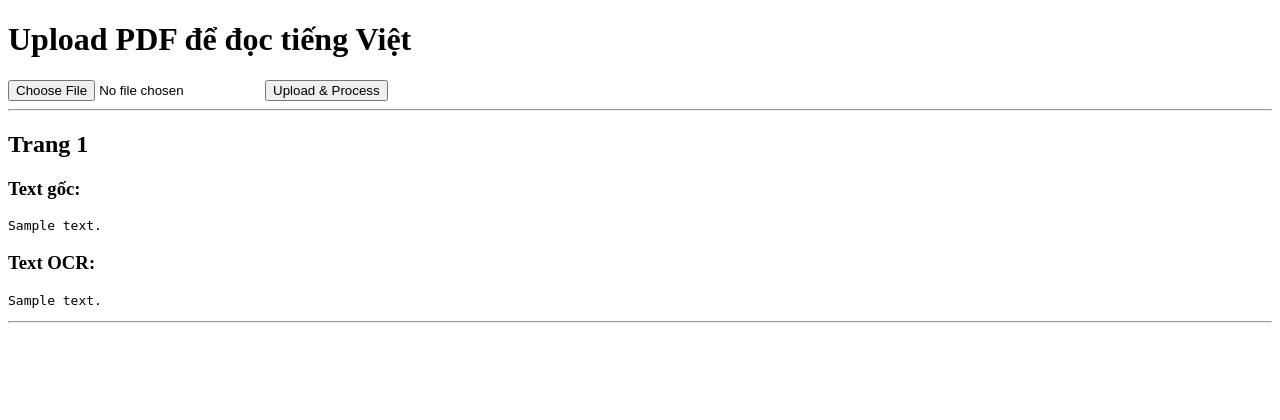
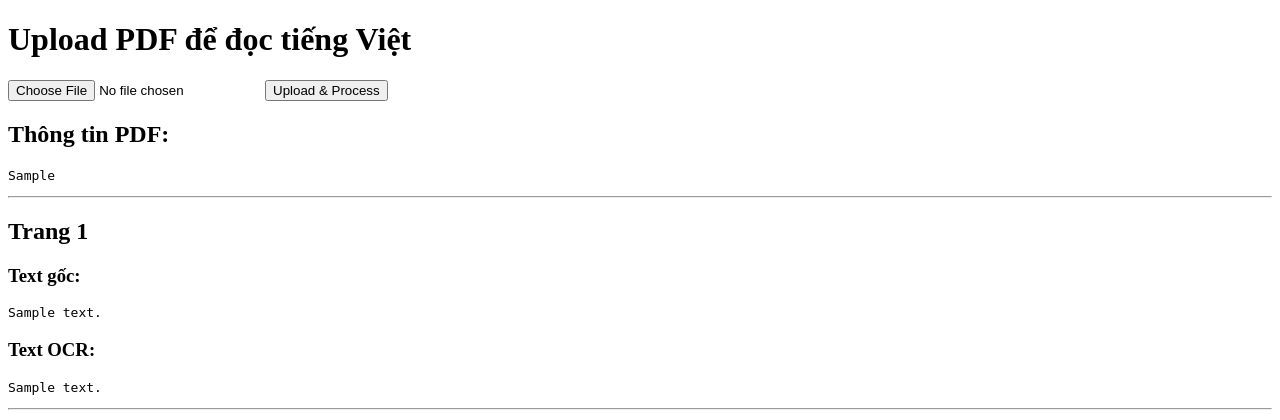
Before and after one commit to PHDieu661/pdf_reader_app, a Flask app: template templates/index.html in a window 1280 px wide. Shown: the top 420 px of the page. Run offline with Flask 3, Linux system fonts and the light colour scheme; the template is opened without the code that fills it: most values are stand-ins (such as "Sample title", 1, 10 or a date in 2020).

Commit message:
Add PDF info extraction and display in the upload process

```diff
--- a/app.py
+++ b/app.py
@@ -6,6 +6,7 @@ import pytesseract
 import cv2
 import numpy as np
 from PIL import Image
+import subprocess
 
 # Cấu hình
 UPLOAD_FOLDER = 'uploads'
@@ -33,6 +34,16 @@ def index():
             filepath = os.path.join(app.config['UPLOAD_FOLDER'], file.filename)
             file.save(filepath)
 
+            # Gọi pdfinfo để lấy thông tin PDF
+            try:
+                result = subprocess.run(['pdfinfo', filepath], stdout=subprocess.PIPE, stderr=subprocess.PIPE, text=True)
+                if result.returncode == 0:
+                    pdf_info = result.stdout
+                else:
+                    pdf_info = f"Lỗi khi gọi pdfinfo: {result.stderr}"
+            except Exception as e:
+                pdf_info = f"Lỗi hệ thống: {str(e)}"
+
             # 1. Trích text gốc
             text_all = []
             with pdfplumber.open(filepath) as pdf:
@@ -56,7 +67,7 @@ def index():
                     'text_ocr': ocr_all[i].strip()
                 })
 
-            return render_template('index.html', results=combined)
+            return render_template('index.html', results=combined, pdf_info=pdf_info)
 
     return render_template('index.html', results=None)
 
--- a/templates/index.html
+++ b/templates/index.html
@@ -10,6 +10,11 @@
         <input type="file" name="file" accept="application/pdf" required>
         <button type="submit">Upload & Process</button>
     </form>
+
+    {% if pdf_info %}
+      <h2>Thông tin PDF:</h2>
+      <pre>{{ pdf_info }}</pre>
+    {% endif %}
 
     {% if results %}
       <hr>
```
